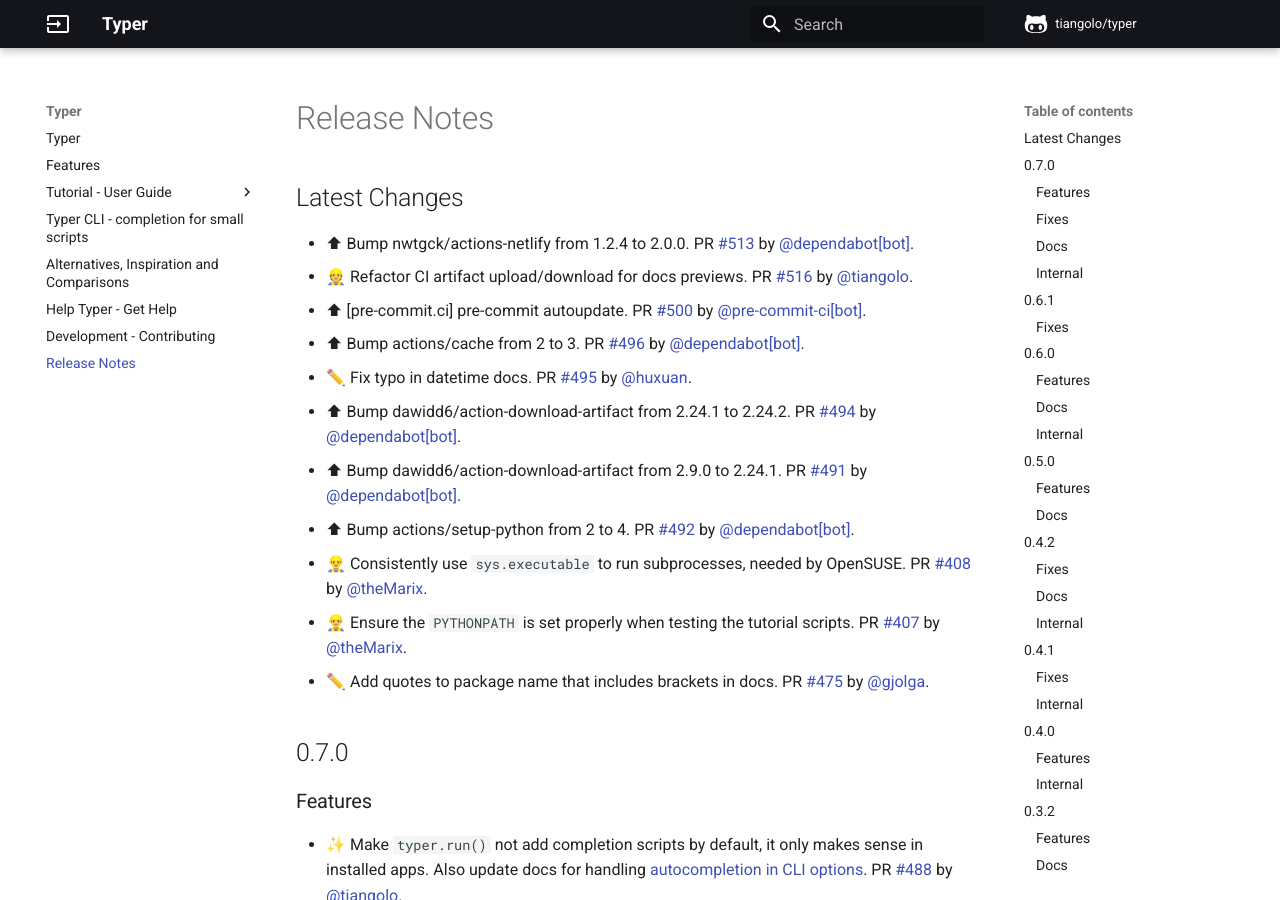
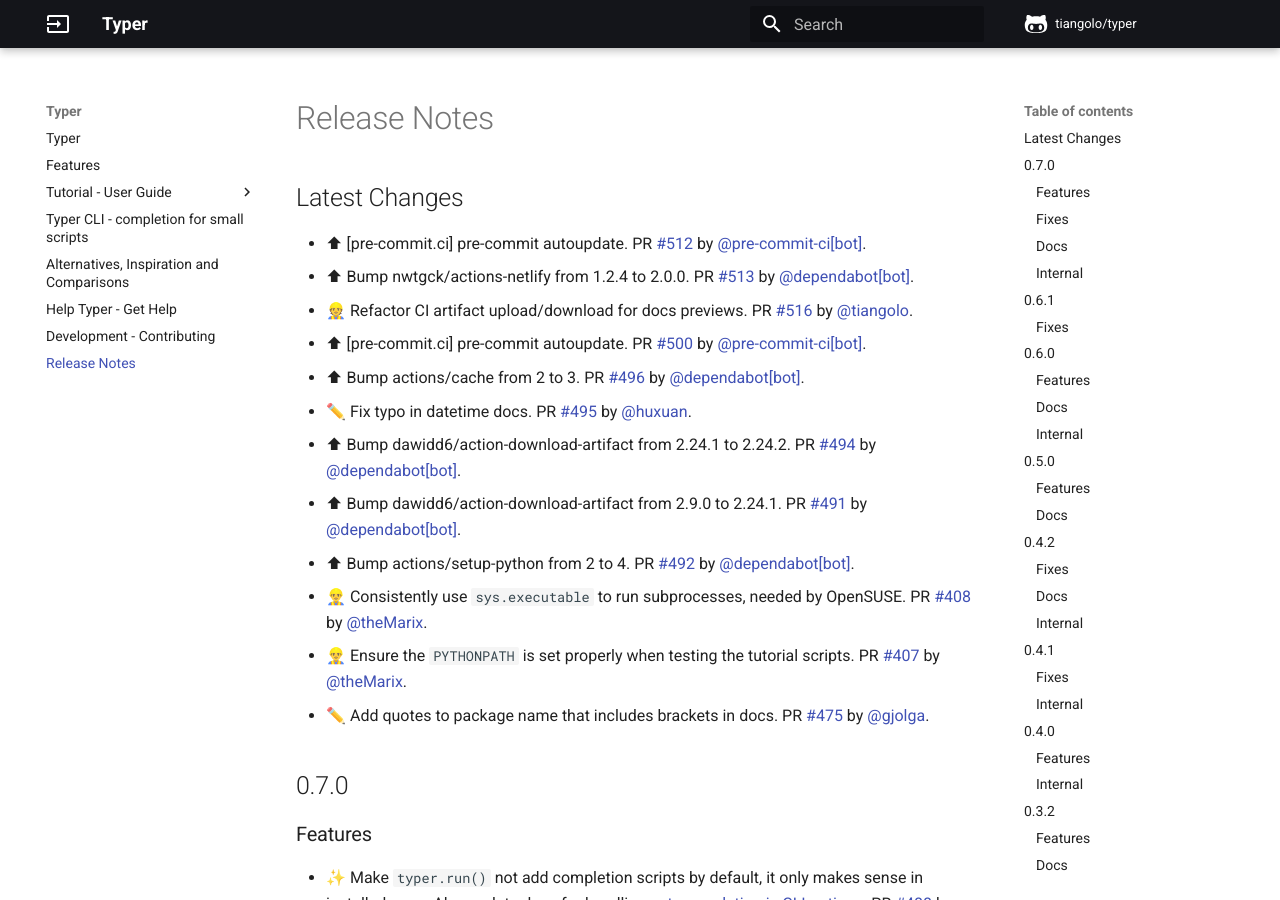
Before and after one commit to RED0731/red_pythonTyper, an MkDocs documentation site: the page built from docs/release-notes.md, in a window 1280 px wide and 900 px high. Built offline with MkDocs 1.6.1 and Material for MkDocs 9.7.7, drawn with Linux system fonts in a browser that asks for light colours; comment, search, counter and statistics services are not loaded.

Commit message:
📝 Update release notes

```diff
--- a/docs/release-notes.md
+++ b/docs/release-notes.md
@@ -1,5 +1,6 @@
 ## Latest Changes
 
+* ⬆ [pre-commit.ci] pre-commit autoupdate. PR [#512](https://github.com/tiangolo/typer/pull/512) by [@pre-commit-ci[bot]](https://github.com/apps/pre-commit-ci).
 * ⬆ Bump nwtgck/actions-netlify from 1.2.4 to 2.0.0. PR [#513](https://github.com/tiangolo/typer/pull/513) by [@dependabot[bot]](https://github.com/apps/dependabot).
 * 👷 Refactor CI artifact upload/download for docs previews. PR [#516](https://github.com/tiangolo/typer/pull/516) by [@tiangolo](https://github.com/tiangolo).
 * ⬆ [pre-commit.ci] pre-commit autoupdate. PR [#500](https://github.com/tiangolo/typer/pull/500) by [@pre-commit-ci[bot]](https://github.com/apps/pre-commit-ci).
```
